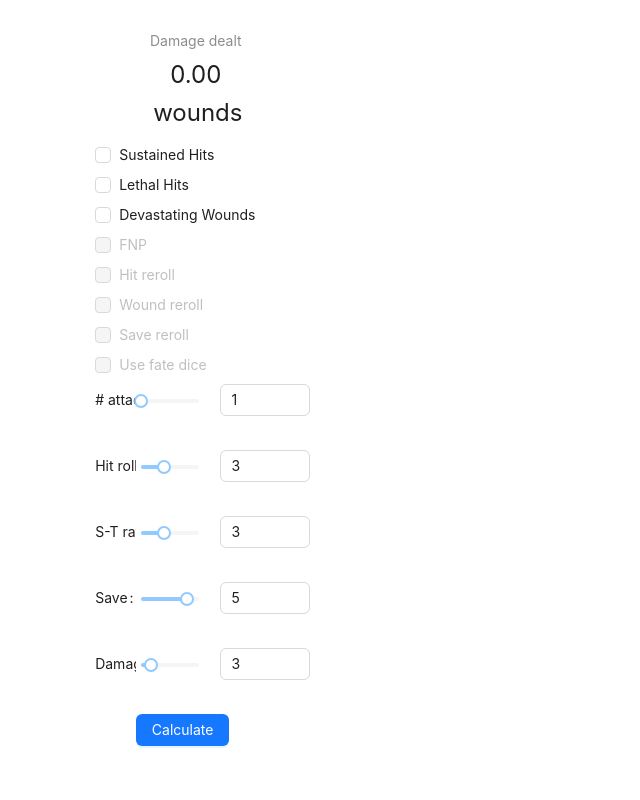
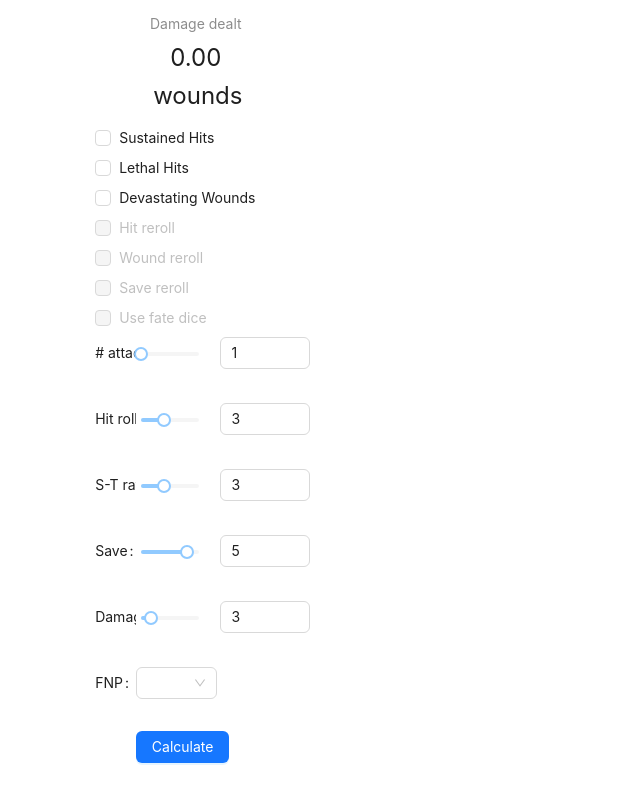
Before and after one commit to justintea/Luckier, a React (Vite) app: page /damagedealt in a window 1280 px wide. Shown: the whole page, without its empty margins (0-640 px from the left). Built offline with nearby package versions, Linux system fonts and the light colour scheme.

Commit message:
feat: adding FNP dropdown, will work on the onChange & data transfer

```diff
--- a/src/pages/1HowMuchDamagePage/HowMuchDamagePage.jsx
+++ b/src/pages/1HowMuchDamagePage/HowMuchDamagePage.jsx
@@ -1,7 +1,7 @@
 import React, { useState } from 'react';
-import { Form, InputNumber, Slider, Space, Checkbox, Button, Col, Row, Statistic } from 'antd';
+import { Form, InputNumber, Slider, Space, Checkbox, Button, Col, Row, Statistic, Select } from 'antd';
 
-
+//! 1. component functions
 const AttacksWoundsIntegerStep = ({ onChange, value }) => {
   const onSliderChange = (sliderValue) => {
     onChange(sliderValue);
@@ -101,6 +101,31 @@ return (
 );
 }
 
+//? FNP select dropdown
+// const onChange = (value) => {
+//   console.log(`selected ${value}`);
+// };
+
+const onSearch = (value) => {
+  console.log('search:', value);
+};
+
+// Update the onChange handler for the FNP Select
+const onFNPChange = (value) => {
+  console.log(`Selected FNP: ${value}`);
+  setFNP(value);
+};
+
+
+// Filter `option.label` match the user type `input`
+const filterOption = (input, option) =>
+  (option?.label ?? '').toLowerCase().includes(input.toLowerCase());
+
+
+
+
+//! 2. game probability functions
+
 function rollPlus(diceRollRequired) {
   if (diceRollRequired === 1) { return (6 / 6); } else
     if (diceRollRequired === 2) { return (5 / 6); } else
@@ -117,12 +142,12 @@ function oneSideProbability() {
 //   console.log(`checked = ${e.target.checked}`);
 // };
 
-
-function damageCalculatorEngine(numberOfAttacksValue, hitRollValue, sTRatioValue, armorSaveValue, weaponDamageValue, lethalHits, sustainedHits, devWounds, fNP, hitReroll, woundReroll, saveReroll, fateDice) {
+function damageCalculatorEngine(numberOfAttacksValue, hitRollValue, sTRatioValue, armorSaveValue, weaponDamageValue, lethalHits, sustainedHits, devWounds, hitReroll, woundReroll, saveReroll, fateDice) {
+// function damageCalculatorEngine(numberOfAttacksValue, hitRollValue, sTRatioValue, armorSaveValue, weaponDamageValue, lethalHits, sustainedHits, devWounds, fNP, hitReroll, woundReroll, saveReroll, fateDice) {
   let calculatedDamage = 0.00; // Update this part with the correct formula for Lethal Hits
 
+  // console.log(`statuses of lethalHits: ${lethalHits}, sustainedHits: ${sustainedHits}, devWounds: ${devWounds}, hitReroll: ${hitReroll}, woundReroll: ${woundReroll}, saveReroll: ${saveReroll}, fateDice: ${fateDice} `);
   console.log(`statuses of lethalHits: ${lethalHits}, sustainedHits: ${sustainedHits}, devWounds: ${devWounds}, fNP: ${fNP}, hitReroll: ${hitReroll}, woundReroll: ${woundReroll}, saveReroll: ${saveReroll}, fateDice: ${fateDice} `);
-  console.log('print mix condition', (lethalHits & sustainedHits) );
 
   //? implement these (lethalHits & sustainedHits & devWounds) first.
   //? doing 8 options this will result iin 256 permutations. you need a different way to scale.
@@ -186,8 +211,7 @@ function damageCalculatorEngine(numberOfAttacksValue, hitRollValue, sTRatioValue
 
 
 
-
-
+//! 3. Page render functions
 export default function HowMuchDamagePage() {
 
   const [numberOfAttacksValue, setNumberOfAttacksValue] = useState(1);
@@ -202,7 +226,9 @@ export default function HowMuchDamagePage() {
   const [sustainedHits, setSustainedHits] = useState(false);
   const [lethalHits, setLethalHits] = useState(false);
   const [devWounds, setDevWounds] = useState(false);
-  const [fNP, setFNP] = useState(false);
+  const [fNP, setFNP] = useState(null);
+  // const [fNP, setFNP] = useState(false);
+
   const [hitReroll, setHitReroll] = useState(false);
   const [woundReroll, setWoundReroll] = useState(false);
   const [saveReroll, setSaveReroll] = useState(false);
@@ -218,6 +244,7 @@ export default function HowMuchDamagePage() {
     console.log('sTRatioValue', sTRatioValue);
     console.log('armorSaveValue', armorSaveValue);
     console.log('weaponDamageValue', weaponDamageValue);
+    console.log('fNP', fNP);
 
     console.log('hit roll prob', rollPlus(hitRollValue));
     console.log('ST prob', rollPlus(sTRatioValue));
@@ -271,11 +298,12 @@ export default function HowMuchDamagePage() {
                 <Checkbox name="Sustained Hits" checked={sustainedHits} onChange={() => setSustainedHits(!sustainedHits)} style={{ width: '150%' }}   >Sustained Hits</Checkbox>
                 <Checkbox name="Lethal Hits" checked={lethalHits} onChange={() => setLethalHits(!lethalHits)} style={{ width: '150%' }}   >Lethal Hits</Checkbox>
                 <Checkbox name="Devastating Wounds" checked={devWounds} onChange={() => setDevWounds(!devWounds)} style={{ width: '150%' }}   >Devastating Wounds</Checkbox>
-                <Checkbox defaultChecked={false} disabled     name="FNP" checked={fNP} onChange={() => setFNP(!fNP)} style={{ width: '150%' }}   >FNP</Checkbox>
+                {/* <Checkbox defaultChecked={false} disabled     name="FNP" checked={fNP} onChange={() => setFNP(!fNP)} style={{ width: '150%' }}   >FNP</Checkbox> */}
                 <Checkbox defaultChecked={false} disabled     name="hitReroll" checked={hitReroll} onChange={() => setHitReroll(!hitReroll)} style={{ width: '150%' }}   >Hit reroll</Checkbox>
                 <Checkbox defaultChecked={false} disabled     name="woundReroll" checked={woundReroll} onChange={() => setWoundReroll(!woundReroll)} style={{ width: '150%' }}   >Wound reroll</Checkbox>
                 <Checkbox defaultChecked={false} disabled     name="saveReroll" checked={saveReroll} onChange={() => setSaveReroll(!saveReroll)} style={{ width: '150%' }}   >Save reroll</Checkbox>
                 <Checkbox defaultChecked={false} disabled     name="fateDice" checked={fateDice} onChange={() => setFateDice(!fateDice)} style={{ width: '150%' }}   >Use fate dice</Checkbox>
+
 
                 <Form.Item label='# attacks'>
                 <AttacksWoundsIntegerStep  value={numberOfAttacksValue} onChange={(value) => setNumberOfAttacksValue(value)} />
@@ -297,6 +325,49 @@ export default function HowMuchDamagePage() {
                     <DamageIntegerStep value={weaponDamageValue} onChange={(value) => setWeaponDamageValue(value)} />
                 </Form.Item>
 
+
+                {/* //? FNP select dropdown */}
+{/*
+const onFNPChange = (value) => {
+  console.log(`Selected FNP: ${value}`);
+  setFNP(value);
+}; */}
+
+
+                <Form.Item label='FNP'>
+                <Select
+                showSearch
+                placeholder=""
+                optionFilterProp="children"
+                // onChange={() => setFNP(fNP)}
+                onChange={onFNPChange} // Use the new onChange handler
+
+                // onFNPChange={(value) => setFNP(value)}
+
+                onSearch={onSearch}
+
+                filterOption={filterOption}
+                options={[
+                  {
+                    value: 0,
+                    label: 'No FNP',
+                  },
+                  {
+                    value: 4,
+                    label: '4+',
+                  },
+                  {
+                    value: 5,
+                    label: '5+',
+                  },
+                  {
+                    value: 6,
+                    label: '6+',
+                  },
+                ]}
+                />
+                </Form.Item>
+
                 {/* <Form.Item label='Wounds'>
                     <IntegerStep value={slider2Value} onChange={(value) => setSlider2Value(value)} />
                 </Form.Item> */}
```
